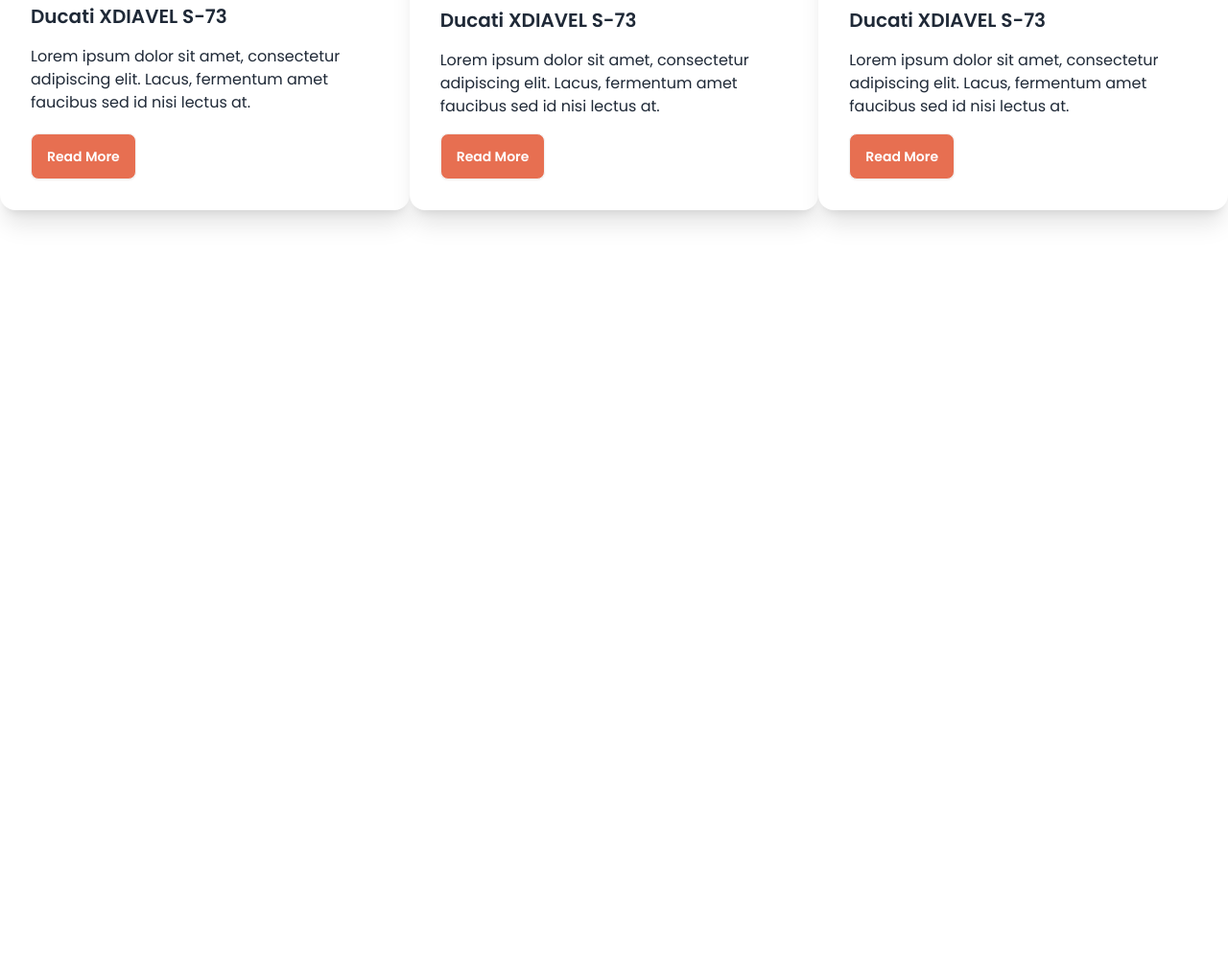
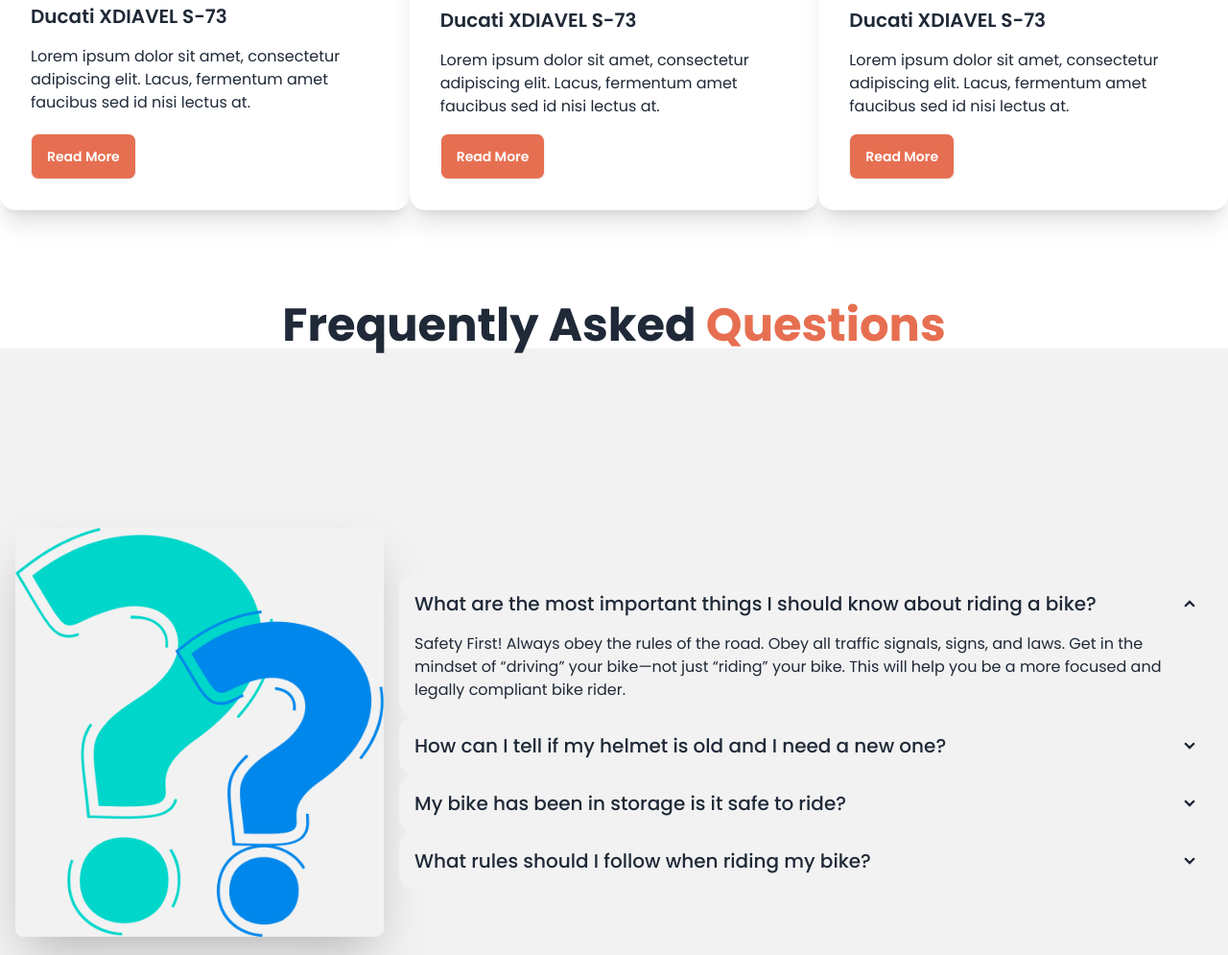
Before and after one commit to sumon232490038/Biker-Dekho-by-daisyui, a plain HTML site: page index.html in a window 1280 px wide. Shown: the part 1109-2104 px from the top of the page at 96% size. Before the commit the page ends 1424 px from the top, so only its background shows below. Drawn offline with nearby package versions, Linux system fonts and the light colour scheme.

Commit message:
Frequently Asked section done

```diff
--- a/index.html
+++ b/index.html
@@ -225,6 +225,62 @@
           </div>
 
          </section>
+         <!-- frequently Asked sedtion -->
+          <section class="my-24">
+            <!-- title text  -->
+            <div class=" font-bold text-center text-5xl ">
+              Frequently Asked <span class="text-bike-primary">Questions</span>
+            </div>
+            <!-- text and image contant -->
+            <div class="hero bg-base-200 min-h-screen">
+              <div class="hero-content flex-col lg:flex-row">
+                <img
+                  src="images/others/faq.png"
+                  class="max-w-sm rounded-lg shadow-2xl" />
+                  <!--Questions -->
+                <div>
+                  <!-- ques.1 -->
+                  <div class="collapse collapse-arrow bg-base-200">
+                    <input type="radio" name="my-accordion-2" checked="checked" />
+                    <div class="collapse-title text-xl font-medium">What are the most important things I should
+                      know about riding a bike?</div>
+                    <div class="collapse-content">
+                      <p>Safety First! Always obey the rules of the road. Obey all traffic signals, signs, and laws. Get in the mindset of “driving” your bike—not just “riding” your bike. This will help you be a more focused and legally compliant bike rider. </p>
+                    </div>
+                  </div>
+                  <!-- ques.2-->
+                  <div class="collapse collapse-arrow bg-base-200">
+                    <input type="radio" name="my-accordion-2" />
+                    <div class="collapse-title text-xl font-medium">How can I tell if my helmet is old and I need a
+                      new one?</div>
+                    <div class="collapse-content">
+                      <p>Safety First! Always obey the rules of the road. Obey all traffic signals, signs, and laws. Get in the mindset of “driving” your bike—not just “riding” your bike. This will help you be a more focused and legally compliant bike rider. </p>
+                    </div>
+                  </div>
+                  <!-- ques.3 -->
+                  <div class="collapse collapse-arrow bg-base-200">
+                    <input type="radio" name="my-accordion-2" />
+                    <div class="collapse-title text-xl font-medium">My bike has been in storage is it safe to ride?</div>
+                    <div class="collapse-content">
+                      <p>Safety First! Always obey the rules of the road. Obey all traffic signals, signs, and laws. Get in the mindset of “driving” your bike—not just “riding” your bike. This will help you be a more focused and legally compliant bike rider. </p>
+                    </div>
+                  </div>
+                  <!-- ques.4 -->
+                  <div class="collapse collapse-arrow bg-base-200">
+                    <input type="radio" name="my-accordion-2" />
+                    <div class="collapse-title text-xl font-medium">What rules should I follow when riding my bike?</div>
+                    <div class="collapse-content">
+                      <p>Safety First! Always obey the rules of the road. Obey all traffic signals, signs, and laws. Get in the mindset of “driving” your bike—not just “riding” your bike. This will help you be a more focused and legally compliant bike rider. </p>
+                    </div>
+                  </div>
+
+
+                </div>
+              </div>
+            </div>
+
+          </section>
+
 
       </main>
       <!-- footer section -->
```
